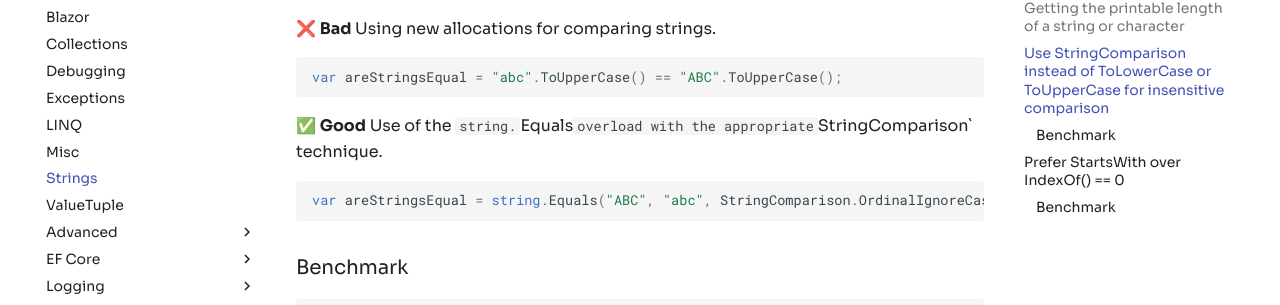
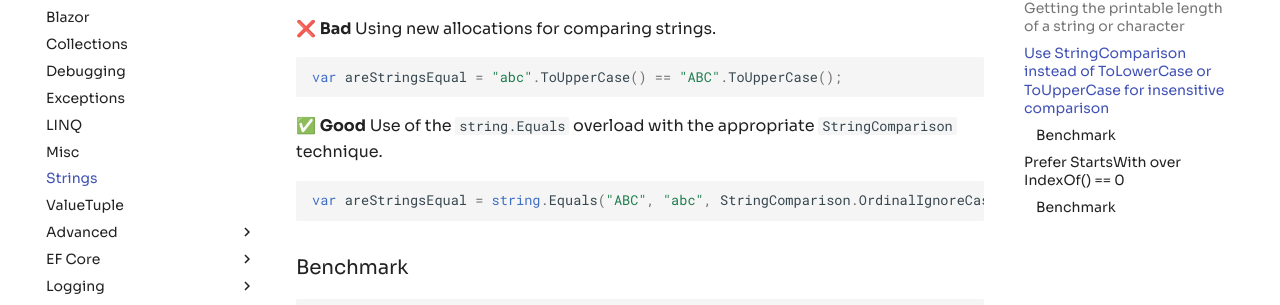
Before and after one commit to linkdotnet/tips-and-tricks, an MkDocs documentation site: the page built from docs/strings.md, in a window 1280 px wide and 900 px high, scrolled down 2023 px. Shown: the part 145-450 px from the top of the window. Built offline with MkDocs 1.6.1 and Material for MkDocs 9.7.7, drawn with Linux system fonts in a browser that asks for light colours; comment, search, counter and statistics services are not loaded.

Commit message:
Fix highlighting

````diff
--- a/docs/strings.md
+++ b/docs/strings.md
@@ -75,7 +75,7 @@ Lots of code is using `"ABC".ToLowerCase() == "abc".ToLowerCase()` to compare tw
 var areStringsEqual = "abc".ToUpperCase() == "ABC".ToUpperCase();
 ```
 
-✅ **Good** Use of the `string.`Equals` overload with the appropriate `StringComparison` technique.
+✅ **Good** Use of the `string.Equals` overload with the appropriate `StringComparison` technique.
 ```csharp
 var areStringsEqual = string.Equals("ABC", "abc", StringComparison.OrdinalIgnoreCase);
 ```
````
